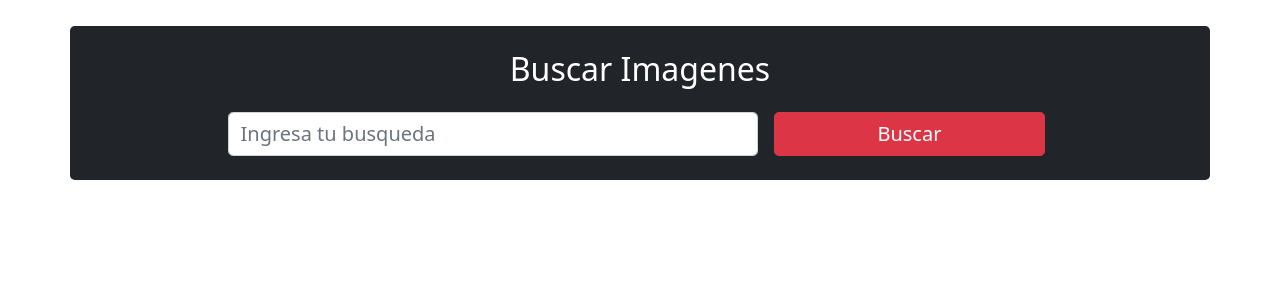
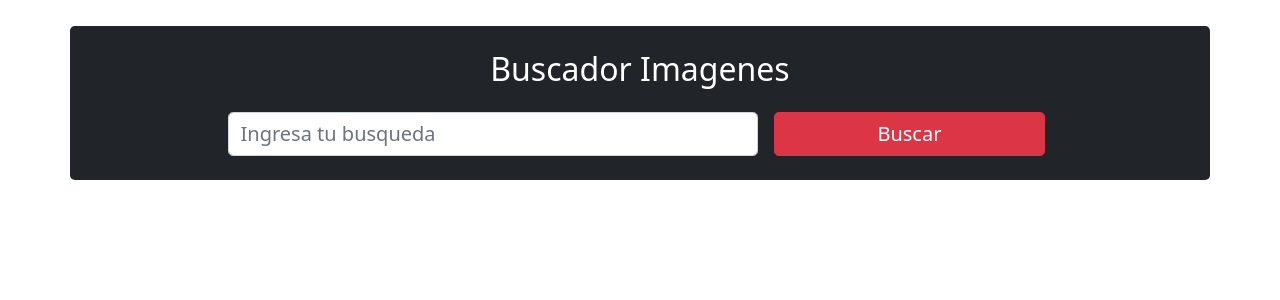
Before and after one commit to GregoryMP/app-pixabay-api-react, a React (Vite) app: page / in a window 1280 px wide. Shown: the top 300 px of the page. Built offline with nearby package versions, Linux system fonts and the light colour scheme; no server answers.

Commit message:
Update buscar a buscador App.jsx

```diff
--- a/src/App.jsx
+++ b/src/App.jsx
@@ -57,7 +57,7 @@ function App() {
     <>
       <div className="container p-3 mt-3 bg-dark justify-content-center  rounded-3 align-items-center">
         <div className="row text-center justify-content-center ">
-          <h2 className="text-white p-2  ">Buscar Imagenes</h2>
+          <h2 className="text-white p-2  ">Buscador Imagenes</h2>
           <Formulario guardarBusqueda={guardarBusqueda} />
         </div>
 
```
